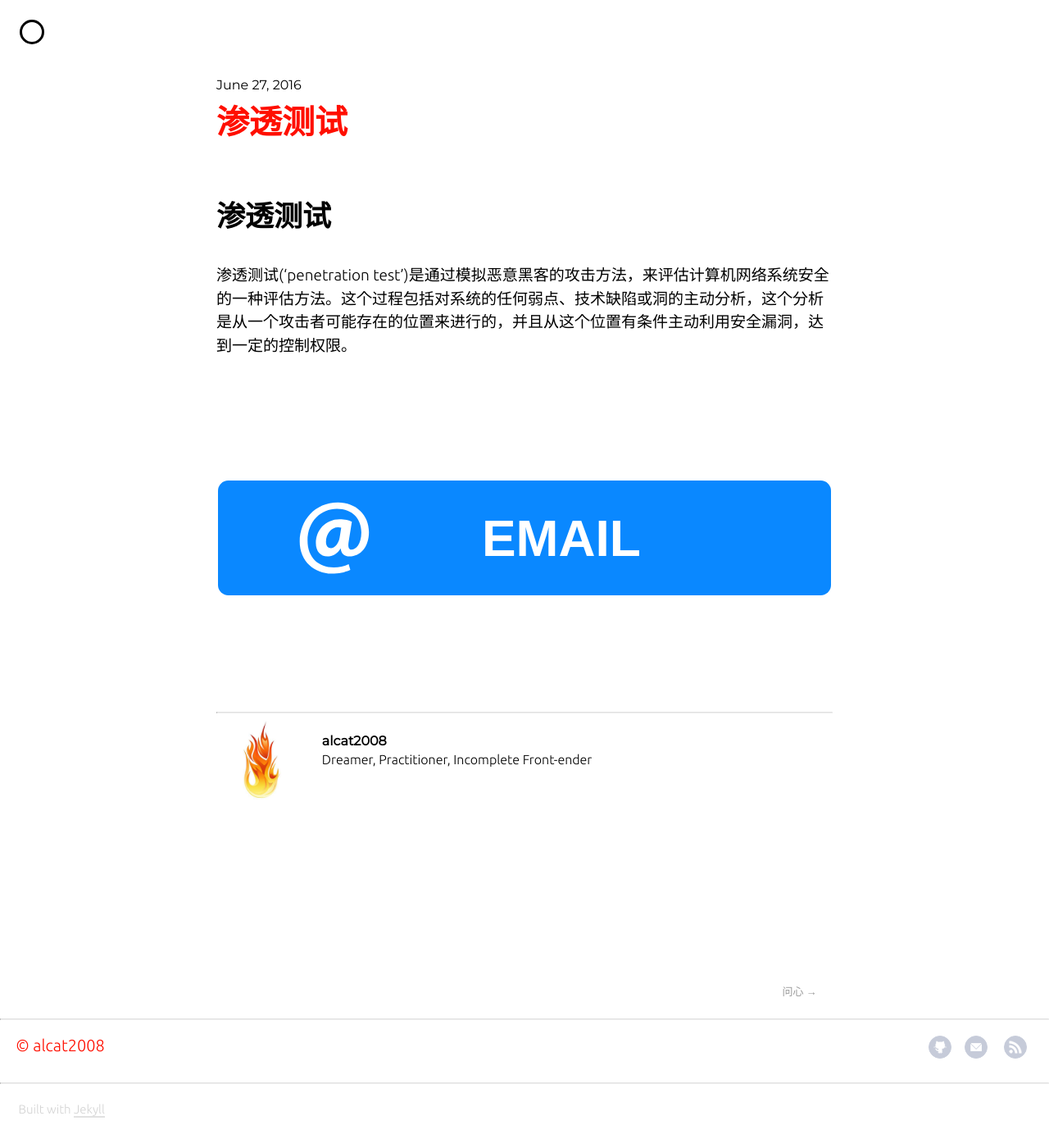
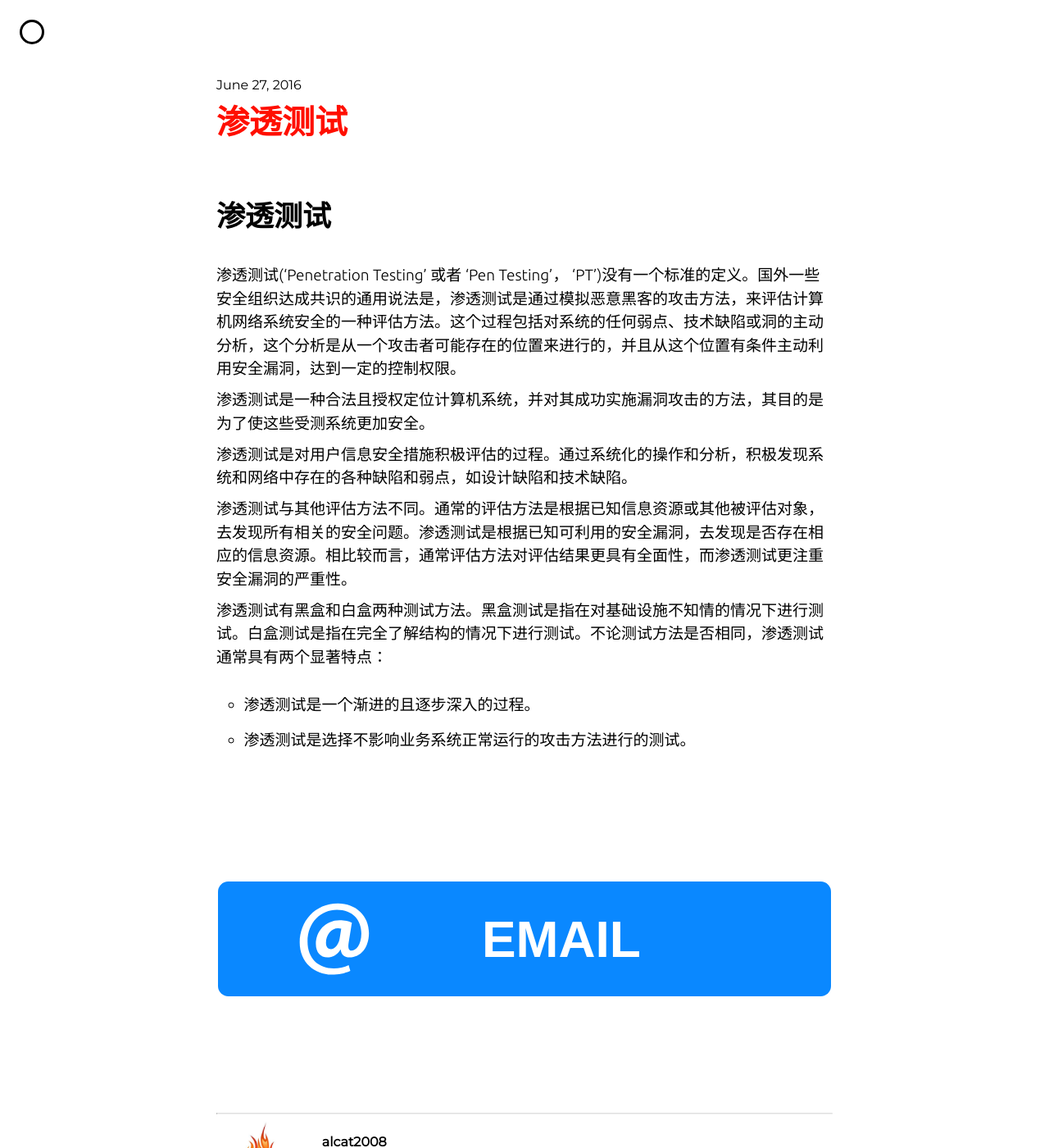
Before and after one commit to alcat2008/alcat2008.github.io, a Jekyll site: the page built from _posts/2016-06-27-penetration-test.md, in a window 1280 px wide and 1400 px high. Shown: the whole window at 82% size. Built offline with Jekyll 4.4.1, drawn with Linux system fonts in a browser that asks for light colours; nearby versions of some CDN libraries.

Commit message:
add penetration testing

```diff
--- a/_posts/2016-06-27-penetration-test.md
+++ b/_posts/2016-06-27-penetration-test.md
@@ -7,4 +7,15 @@ categories: test
 
 # 渗透测试
 
-渗透测试('penetration test')是通过模拟恶意黑客的攻击方法，来评估计算机网络系统安全的一种评估方法。这个过程包括对系统的任何弱点、技术缺陷或洞的主动分析，这个分析是从一个攻击者可能存在的位置来进行的，并且从这个位置有条件主动利用安全漏洞，达到一定的控制权限。
+渗透测试('Penetration Testing' 或者 'Pen Testing'， 'PT')没有一个标准的定义。国外一些安全组织达成共识的通用说法是，渗透测试是通过模拟恶意黑客的攻击方法，来评估计算机网络系统安全的一种评估方法。这个过程包括对系统的任何弱点、技术缺陷或洞的主动分析，这个分析是从一个攻击者可能存在的位置来进行的，并且从这个位置有条件主动利用安全漏洞，达到一定的控制权限。
+
+渗透测试是一种合法且授权定位计算机系统，并对其成功实施漏洞攻击的方法，其目的是为了使这些受测系统更加安全。
+
+渗透测试是对用户信息安全措施积极评估的过程。通过系统化的操作和分析，积极发现系统和网络中存在的各种缺陷和弱点，如设计缺陷和技术缺陷。
+
+渗透测试与其他评估方法不同。通常的评估方法是根据已知信息资源或其他被评估对象，去发现所有相关的安全问题。渗透测试是根据已知可利用的安全漏洞，去发现是否存在相应的信息资源。相比较而言，通常评估方法对评估结果更具有全面性，而渗透测试更注重安全漏洞的严重性。
+
+渗透测试有黑盒和白盒两种测试方法。黑盒测试是指在对基础设施不知情的情况下进行测试。白盒测试是指在完全了解结构的情况下进行测试。不论测试方法是否相同，渗透测试通常具有两个显著特点：
+
+- 渗透测试是一个渐进的且逐步深入的过程。
+- 渗透测试是选择不影响业务系统正常运行的攻击方法进行的测试。
```
